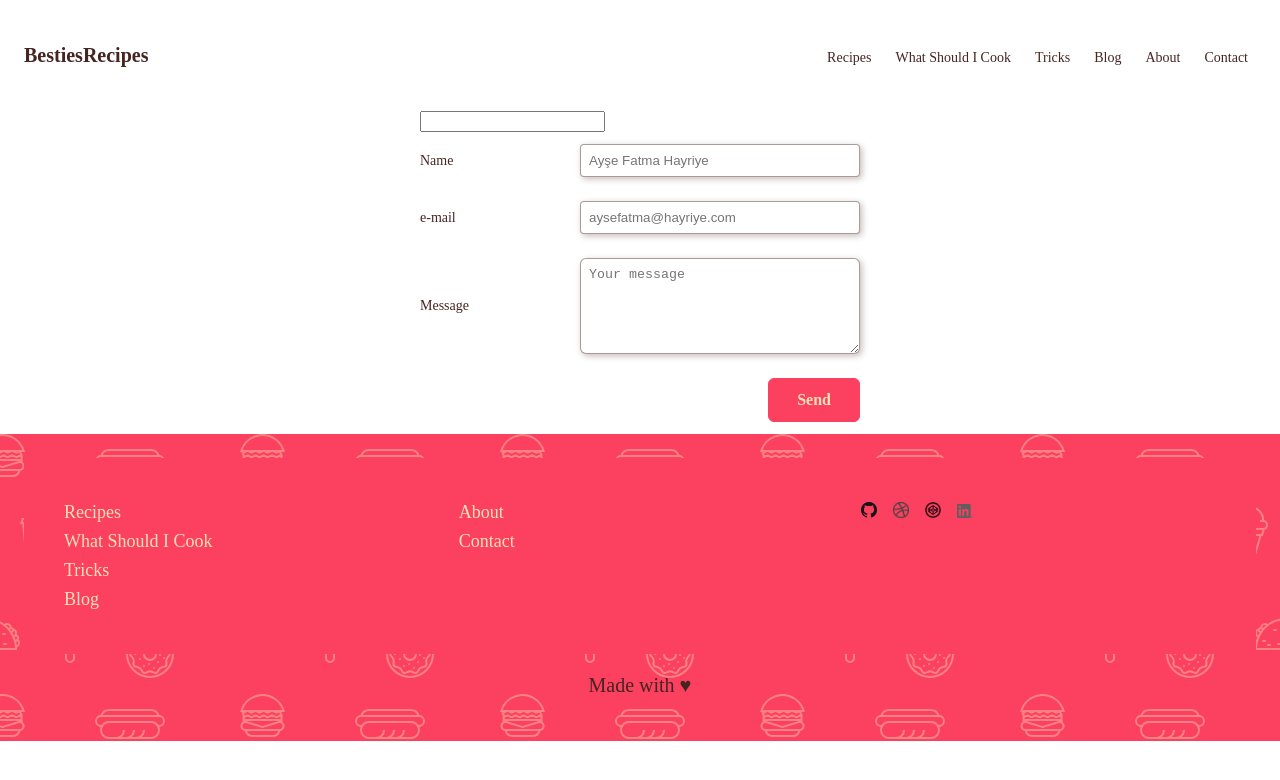
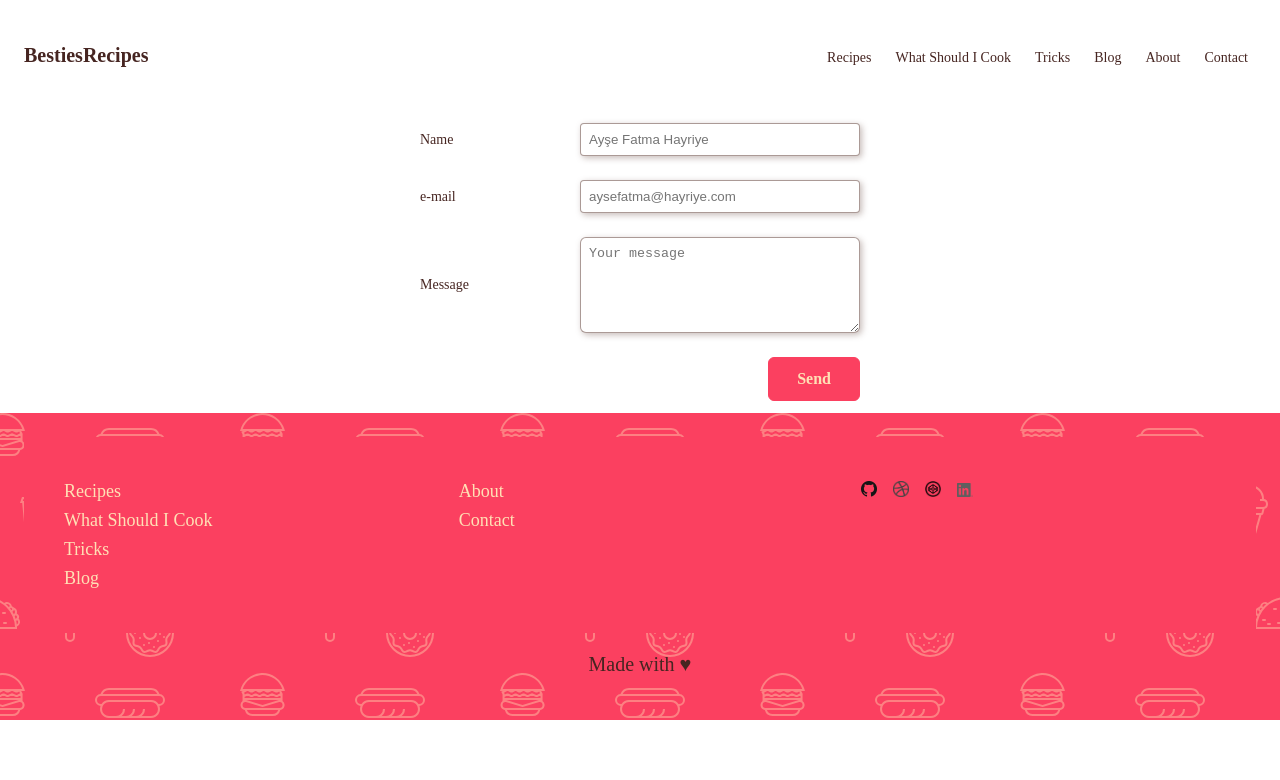
Before and after one commit to ebruesraustuner/my-recipe-app, a Vue app: page /contact in a window 1280 px wide. Shown: the top 780 px of the page. Built offline with nearby package versions, Linux system fonts and the light colour scheme; a web font is replaced by a local one.

Commit message:
Update Contact.vue

```diff
--- a/src/views/Contact.vue
+++ b/src/views/Contact.vue
@@ -1,6 +1,6 @@
 <template>
     <div>
-        <form class="form" name="contactForm" @submit="contactForm" id="contactForm" method="post" data-netlify="true"
+        <form class="form" name="contactForm" @submit="contactForm" hidden id="contactForm" method="post" data-netlify="true"
             data-netlify-honeypot="bot-field">
 
             <p v-if="errors.length">
@@ -10,7 +10,7 @@
                 </ul>
             </p>
             <div>
-                <input type="hidden" name="contactForm" value="contactForm" /><input type="text" name="name" />
+                <input type="hidden" name="contactForm" value="contactForm" />
             </div>
             <div class="vtextbox">
                 <label for="name" class="vlabel"><span>Name</span></label>
```
